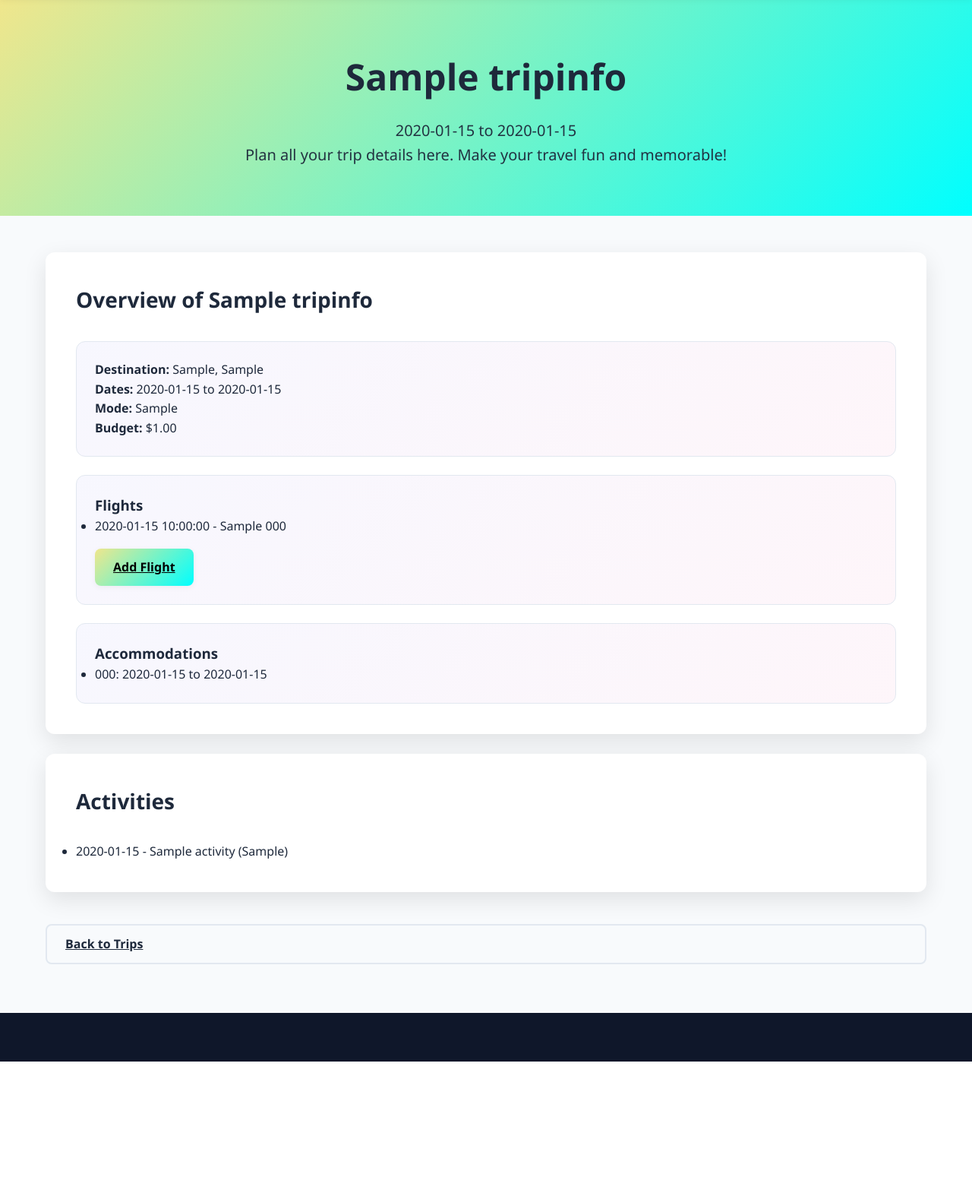
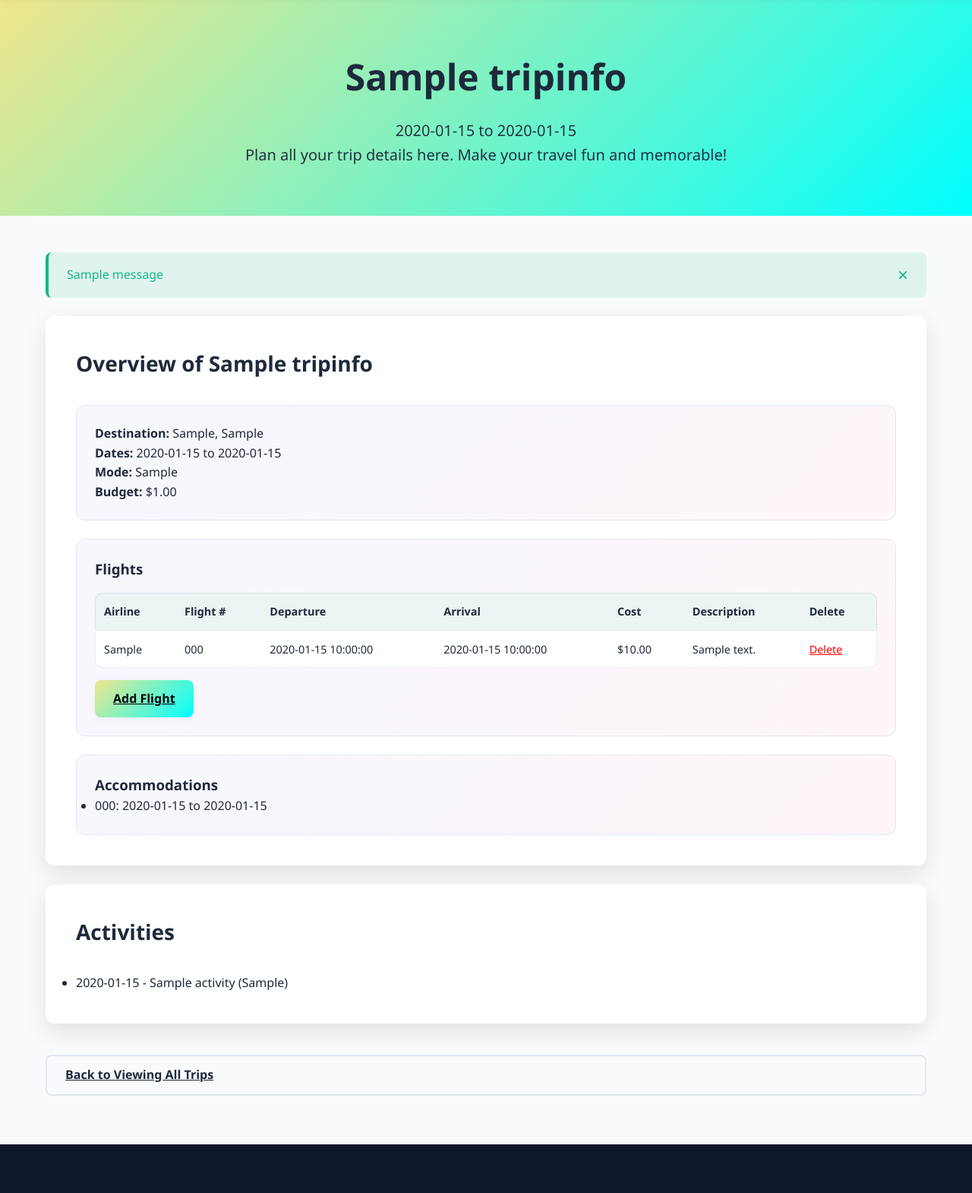
Before and after one commit to IJustinChan/Travel-Planner, a Flask app: page /plan/1 in a window 1280 px wide. Shown: the part 71-1641 px from the top of the page at 76% size. Before the commit the page ends 1468 px from the top, so only its background shows below. Run offline with Flask 3, Linux system fonts and the light colour scheme; tables that the repository leaves empty hold one stand-in row (values such as "Sample post"); one stand-in notice (Sample message) is shown.

Commit message:
allowed users to add and delete flights
Co-authored-by: Copilot <copilot@github.com>

```diff
--- a/main.py
+++ b/main.py
@@ -421,6 +421,32 @@ def get_extra_costs(trip_id):
         print(f"Error retrieving extra costs: {e}")
         return []
 
+# --- Delete Database Information ---
+def delete_flight_record(trip_id, flight_id):
+    """
+    Delete a flight from the database for a specific trip
+    :param trip_id: ID of the trip
+    :param flight_id: ID of the flight to delete
+    :return: Boolean indicating success or failure
+    """
+    try:
+        connection = sqlite3.connect(database_name)
+        cursor = connection.cursor()
+        cursor.execute('''
+            DELETE FROM
+                Flights
+            WHERE
+                id = ?
+            AND
+                trip_id = ?''', (flight_id, trip_id))
+        connection.commit()
+        connection.close()
+        return True
+    except Exception as e:
+        print(f"Error deleting flight: {e}")
+        return False
+
+
 # --- Webpages ---
 @app.route("/", methods=['GET', 'POST'])
 def home():
@@ -561,6 +587,20 @@ def add_flight_route(trip_id):
 
     return render_template('add_flight_route.html', trip_id=trip_id, trip=trip, flights=flights)
 
+# --- Delete Routes ---
+@app.route('/delete_flight/<int:flight_id>/<int:trip_id>')
+def delete_flight(flight_id, trip_id):
+    """
+    Delete a flight from a specific trip.
+    :param flight_id: ID of the flight to delete
+    :param trip_id: ID of the trip the flight belongs to
+    """
+    if delete_flight_record(trip_id, flight_id):
+        flash('Flight deleted successfully.', 'success')
+    else:
+        flash('Error deleting flight. Please try again.', 'error')
+
+    return redirect(url_for('plan_trip', trip_id=trip_id))
 
 
 if __name__ == "__main__":
--- a/static/style.css
+++ b/static/style.css
@@ -397,6 +397,40 @@ main {
     color: var(--text-dark);
 }
 
+.flight-table {
+    width: 100%;
+    border-collapse: collapse;
+    margin-top: 1rem;
+    background: white;
+    border-radius: 10px;
+    overflow: hidden;
+    box-shadow: inset 0 0 0 1px rgba(148, 163, 184, 0.2);
+}
+
+.flight-table th,
+.flight-table td {
+    padding: 0.8rem 0.75rem;
+    text-align: left;
+    vertical-align: top;
+    border-bottom: 1px solid var(--border-color);
+    font-size: 0.9rem;
+    color: var(--text-dark);
+}
+
+.flight-table th {
+    background: rgba(15, 118, 110, 0.08);
+    color: var(--text-dark);
+    font-weight: 700;
+}
+
+.flight-table tbody tr:hover {
+    background: rgba(15, 118, 110, 0.03);
+}
+
+.flight-table tbody tr:last-child td {
+    border-bottom: none;
+}
+
 .trip-card-text {
     color: var(--text-light);
     font-size: 0.95rem;
@@ -490,3 +524,7 @@ main {
     margin-bottom: 2rem;
     color: var(--text-dark);
 }
+
+.delete-link {
+    color: red;
+}
--- a/templates/plan.html
+++ b/templates/plan.html
@@ -25,7 +25,19 @@
         </div>
     </header>
 
-    <main class="container">
+    <div class="container">
+        <!-- Flash Messages -->
+        {% with messages = get_flashed_messages(with_categories=true) %}
+            {% if messages %}
+                {% for category, message in messages %}
+                    <div class="alert alert-{{ category }}">
+                        {{ message }}
+                        <button class="alert-close" onclick="this.parentElement.style.display='none';">&times;</button>
+                    </div>
+                {% endfor %}
+            {% endif %}
+        {% endwith %}
+
         <section class="create-trip-section">
             <h2>Overview of {{ trip['trip_name'] }}</h2>
             <div class="trips-grid">
@@ -39,11 +51,39 @@
                 <div class="trip-card">
                     <h3>Flights</h3>
                     {% if flights %}
-                        <ul>
+                        <table class="flight-table">
+                            <thead>
+                                <tr>
+                                    <th>Airline</th>
+                                    <th>Flight #</th>
+                                    <th>Departure</th>
+                                    <th>Arrival</th>
+                                    <th>Cost</th>
+                                    <th>Description</th>
+                                    <th>Delete</th>
+                                </tr>
+                            </thead>
+                            <tbody>
+                                {% for f in flights %}
+                                <tr>
+                                    <td>{{ f['airline'] }}</td>
+                                    <td>{{ f['flight_number'] }}</td>
+                                    <td>{{ f['departure_date'] }} {{ f['departure_time'] }}</td>
+                                    <td>{{ f['arrival_date'] }} {{ f['arrival_time'] }}</td>
+                                    <td>${{ "%.2f"|format(f['cost'] or 0) }}</td>
+                                    <td>{{ f['description'] or 'No description' }}</td>
+                                    <td>
+                                        <a class="delete-link" href="{{ url_for('delete_flight', flight_id=f['id'], trip_id=trip['id']) }}">Delete</a>
+                                    </td>
+                                </tr>
+                                {% endfor %}
+                            </tbody>
+                        </table>
+                        <!-- <ul>
                             {% for f in flights %}
                                 <li>{{ f['departure_date'] }} {{ f['departure_time'] }} - {{ f['airline'] }} {{ f['flight_number'] }}</li>
                             {% endfor %}
-                        </ul>
+                        </ul> -->
                     {% else %}
                         <p>No flights have been entered for this trip.</p>
                     {% endif %}
@@ -68,12 +108,12 @@
             </div>
 
         </section>
-    </main>
+    </div>
 
 
     <br>
 
-    <main class="container">
+    <div class="container">
         <div class="create-trip-section">
             <h2>Activities</h2>
             {% if activities %}
@@ -107,16 +147,16 @@
                 <p>No activities have been entered for this trip.</p>
             {% endif %}
         </div>
-    </main>
+    </div>
 
 
     <br>
 
-    <main class="container">
+    <div class="container">
         <div class="form-actions">
-            <a class="btn btn-secondary" href="{{ url_for('view_trips') }}">Back to Trips</a>
+            <a class="btn btn-secondary" href="{{ url_for('view_trips') }}">Back to Viewing All Trips</a>
         </div>
-    </main>
+    </div>
 
     <footer class="footer"></footer>
 
```
Also changed, not shown: templates/add_flight_route.html (+38 -8 lines).
